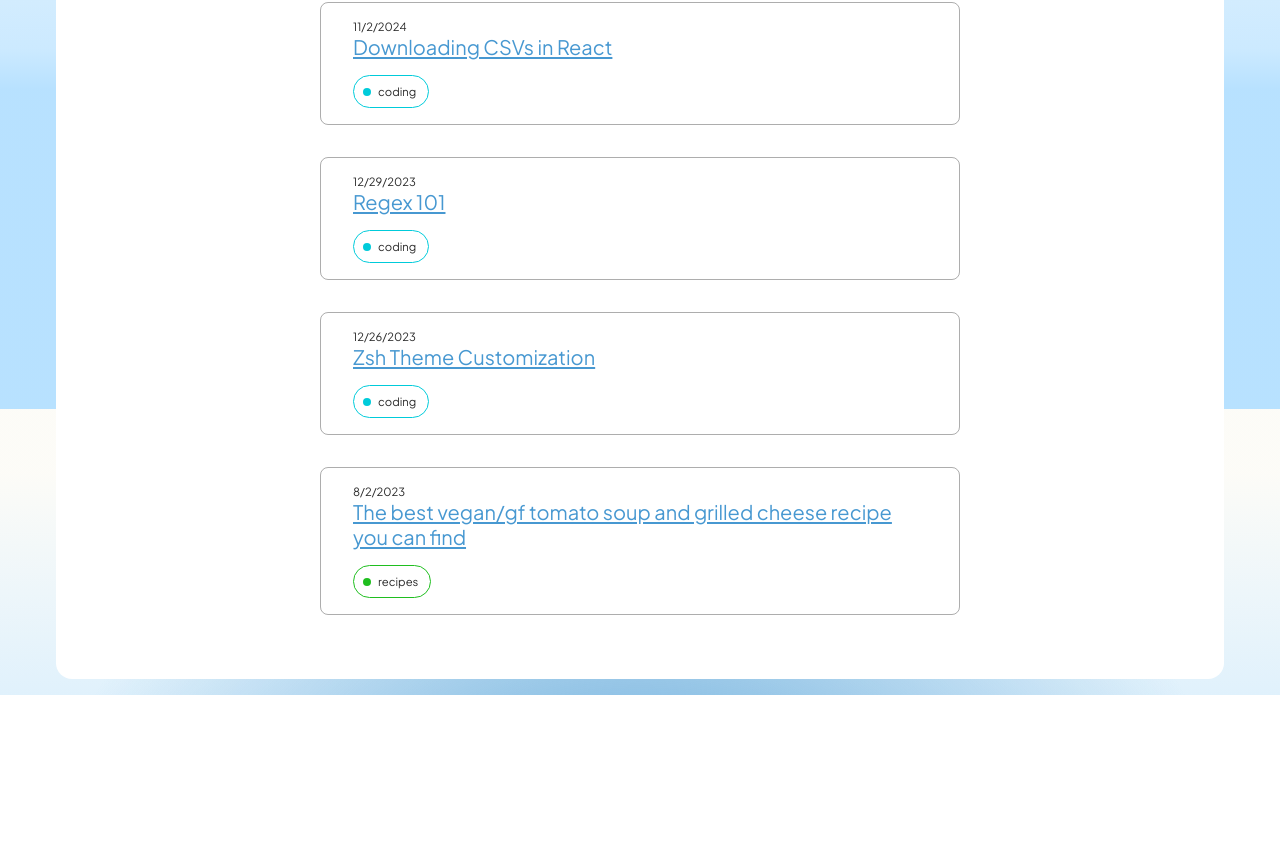
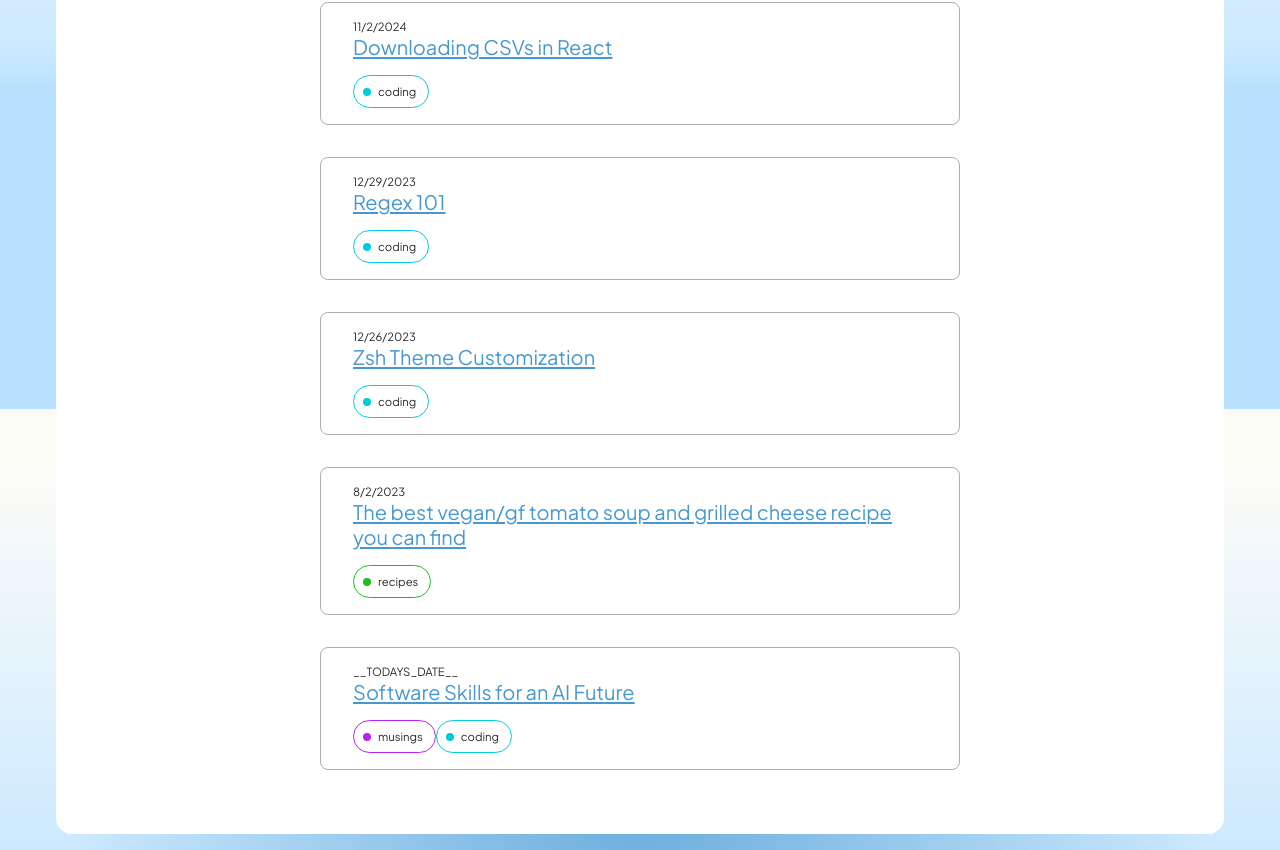
Before and after one commit to fdiengott/portfolio-svelte, a SvelteKit app: page /blogs in a window 1280 px wide. Shown: the part 1191-2041 px from the top of the page. Before the commit the page ends 1886 px from the top, so only its background shows below. Built offline with nearby package versions, Linux system fonts and the light colour scheme; a web font is replaced by a local one.

Commit message:
write software skills for an ai future article

```diff
--- a/src/routes/blogs/articles/index.js
+++ b/src/routes/blogs/articles/index.js
@@ -12,8 +12,16 @@ import recommendedBookList from './recommendedBookList';
 import goalActivities from './goal-activities-2025.md?raw';
 import { TAGS } from '@/constants/blogs';
 import aiCareerPlanning from './career-planning.js';
+import softwareSkills from './software-skills-for-an-ai-future.md?raw';
 
 const pages = [
+	{
+		slug: 'software-skills-for-an-ai-future',
+		title: 'Software Skills for an AI Future',
+		content: softwareSkills,
+		date: '__TODAYS_DATE__',
+		tags: [TAGS.musings, TAGS.coding],
+	},
 	{
 		slug: 'career-planning-in-the-age-of-ai',
 		title: 'Career Planning in the Age of AI',
--- /dev/null
+++ b/src/routes/blogs/articles/software-skills-for-an-ai-future.md
@@ -0,0 +1,17 @@
+# Software Skills for an AI Future
+
+As I was writing my post about [planning my future career in the age of AI](career-planning-in-the-age-of-ai), there was something I couldn't quite articulate in the back of my mind that I think I might finally have figured out.
+
+In the post I came to the conclusion that for software, I should focus on communications, managerial, and design skills. For right now I'm going to focus on design or architecture skills and why I think they will be particularly important, at least for quite a while.
+
+I just started Uncle Bob's _Clean Architecture_ book and am simultaneously in the middle of The Pragmatic Programmer, both of which heavily emphasize the craft of good architecture and good coding practices. It's had me reflecting on what separates junior from senior engineers and how this relates to AI, which is obviously very good at coding tasks, but doesn't necessarily have the same skills and deficiencies as human software engineers.
+
+_Clean Architecture_ starts by describing a company which started with 100% productivity on a new project, but as more developers joined and more code was written, found progress (measured in lines of code written) slowed down substantially. He describes how every new change would break something already written. This type of software is often referred to as a big ball of mud. He says that it wasn't for lack of effort. The developers were trying _hard_! They were just spending _so_ much time doing maintenance that they could barely write anything new.
+
+So how does this relate?
+
+Well, AIs might have plenty of time to do maintenance _and_ write new features because of the increased productivity they offer. However, unless they are superhuman in EVERY coding task, not just short sprints of solving hard problems, but writing entire architectures, then they will suffer from tech debt in the same way many modern projects do. I would also venture a guess, and this is speculation, but I would imagine that many of the examples of software out in the wild that AI is trained on, does not have the cleanest, least resistant to change, architecture. I mean, AI probably won't write _Clean_ code for some time, right? Right?!
+
+In [this piece](https://cekrem.github.io/posts/coding-as-craft-going-back-to-the-old-gym/) another dev talks about reducing his reliance on AI for specific coding tasks, going back to the old gym (a Rocky reference I don't _super_ relate to cuz I've never seen it). To practice with friction again. To focus on the _craft_ of coding. I think this will be really important for quite a while.
+
+In the aggregate, AI will probably be able to write all software. But for the few years ahead, I think this is the best path and it's where I'm going to spend my attention and energy.
```
